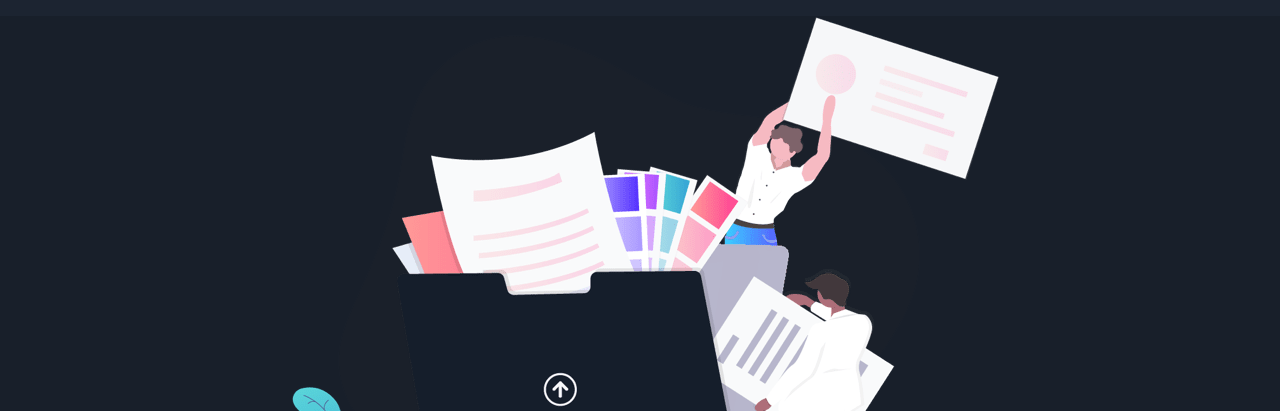
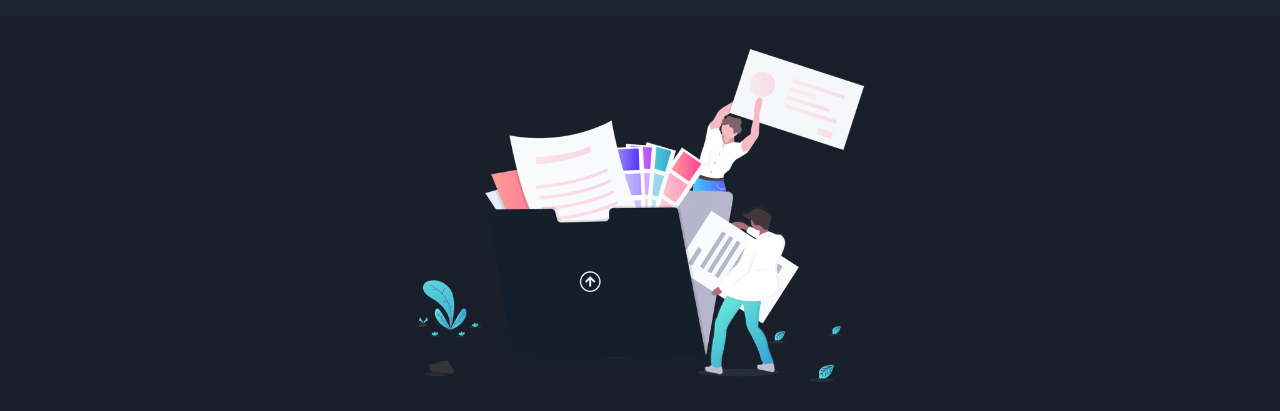
Before and after one commit to igorlech/fylo-landing, a website built with webpack: page src/index.html in a window 1280 px wide. Shown: the part 84-495 px from the top of the page. Built offline with nearby package versions, Linux system fonts and the light colour scheme.

Commit message:
added default image class

```diff
--- a/src/index.html
+++ b/src/index.html
@@ -26,7 +26,7 @@
         </header>
         <main>
             <section class="intro">
-              <img src="./assets/images/illustration-intro.png" alt="Intro" />
+              <img src="./assets/images/illustration-intro.png" alt="Intro" class="default-img"/>
                 <h1>All your files in one secure location, accessible anywhere.</h1>
                 <p>
                     Fylo stores all your most important files in one secure location. Access them wherever you need, share and collaborate
@@ -68,7 +68,7 @@
                 </div>
             </section>
             <section class="img-text">
-                <img src="./assets/images/illustration-stay-productive.png" alt="Stay productive" />
+                <img src="./assets/images/illustration-stay-productive.png" alt="Stay productive" class="default-img" />
                 <div class="img-text-content">
                     <h2>Stay productive, wherever you are</h2>
                     <p>
--- a/src/styles/main.scss
+++ b/src/styles/main.scss
@@ -9,3 +9,8 @@ a {
     text-decoration: none;
     color: var(--white-color);
 }
+
+.default-img {
+    width: 450px;
+    margin: var(--medium-spacing) 0;
+}
```
